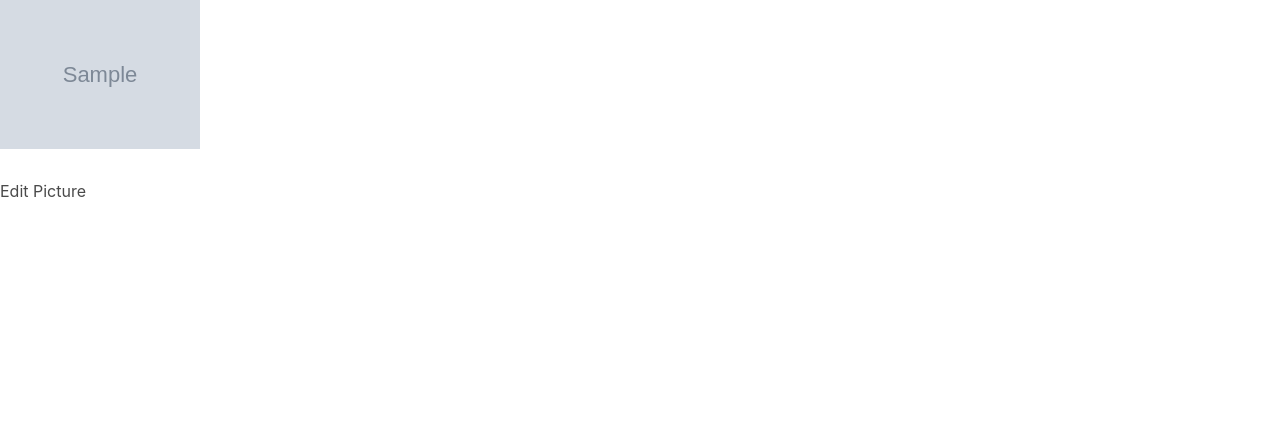
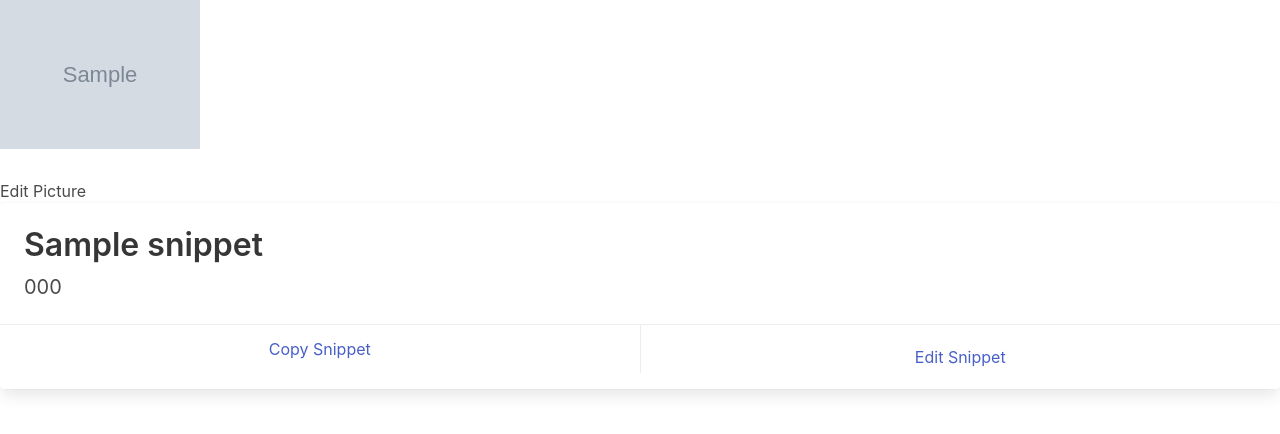
Before and after one commit to Momentum-Team-9/django-duplex-team_flying_squirrel, a Django app: page /user/1/profile in a window 1280 px wide. Shown: the part 156-590 px from the top of the page. Run offline with Django 3.2, Linux system fonts and the light colour scheme; a user stored in the database is signed in; tables that the repository leaves empty hold one stand-in row (values such as "Sample post"); grey boxes marked "Sample" are stand-in pictures.

Commit message:
added snippets to profile page

```diff
--- a/core/models.py
+++ b/core/models.py
@@ -35,7 +35,7 @@ class Profile(models.Model):
 
 class Snippet(models.Model):
     title = models.CharField(max_length=100)
-    created_by = models.ForeignKey(User, on_delete=models.CASCADE, related_name='snippet')
+    created_by = models.ForeignKey(User, on_delete=models.CASCADE, related_name='snippets')
     code = models.TextField()
     language = models.CharField(max_length=30)
     created_at = DateTimeField(auto_now_add=True)
--- a/core/views.py
+++ b/core/views.py
@@ -37,7 +37,6 @@ def snippet(request, pk):
     return
 
 
-
 @login_required
 def add_snippet(request, pk):
     if request.method == 'GET':
--- a/templates/core/user_profile.html
+++ b/templates/core/user_profile.html
@@ -20,4 +20,36 @@
         Edit Picture
     {% endif %}
 </div>
+<div class="snippets-box">
+
+  {% for snippet in user.snippets.all %}
+  <div class="card">
+      <div class="card-content">
+          <p class="title">
+              {{ snippet.title }}
+          </p>
+          <p class="subtitle">
+          {{ snippet.code }}
+          </p>
+      </div>
+      <footer class="card-footer">
+          <p class="card-footer-item">
+          <span>
+              <a href="#">Copy Snippet</a>
+          </span>
+          </p>
+          {% if request.user.pk == user.pk %}
+              <p class="card-footer-item">
+                  <span>
+                      <a href="#">Edit Snippet</a>
+                  </span>
+              </p>
+          {% endif %}
+
+      </footer>
+  </div>
+  {% endfor %}
+
+</div>
+
 {% endblock %}
```
Also changed, not shown: templates/core/feed.html (+13 -6 lines), core/migrations/0005_alter_snippet_created_by.py (added).
